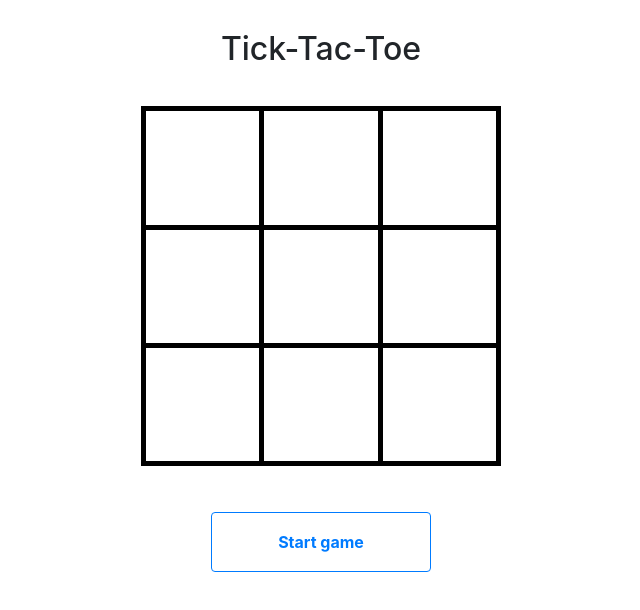
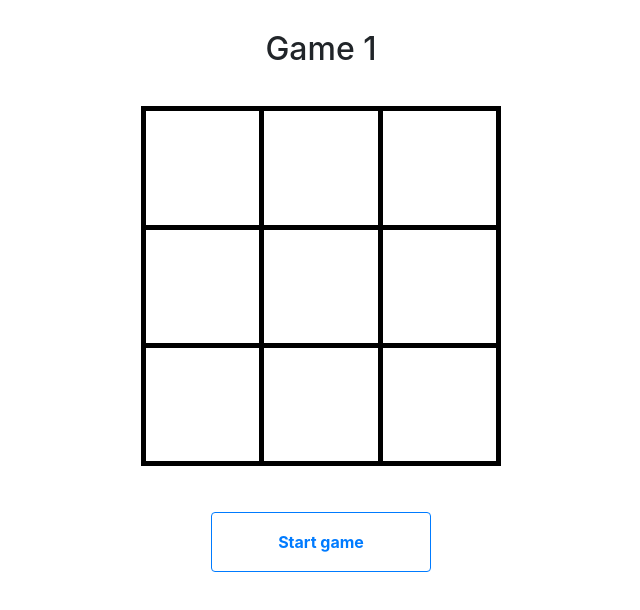
Before and after one commit to wanoz/tictactoez.github.io, a plain HTML site: page index.html in a window 1280 px wide. Shown: the whole page, without its empty margins (319-959 px from the left). Drawn offline with nearby package versions, Linux system fonts and the light colour scheme.

Commit message:
Updated app name and page title.

```diff
--- a/index.html
+++ b/index.html
@@ -9,12 +9,12 @@
     <link rel="stylesheet" href="https://maxcdn.bootstrapcdn.com/bootstrap/4.0.0-beta.2/css/bootstrap.min.css" integrity="sha384-PsH8R72JQ3SOdhVi3uxftmaW6Vc51MKb0q5P2rRUpPvrszuE4W1povHYgTpBfshb"
         crossorigin="anonymous">
 
-    <title>Tick-Tac-Toe Page</title>
+    <title>Tic-Tac-Toe</title>
 </head>
 
 <body>
     <div class="container" align="center">
-        <h2 id="header">Tick-Tac-Toe</h2>
+        <h2 id="header">Game 1</h2>
 
         <table class="gameTable gameTableWhole">
             <tr>
```
